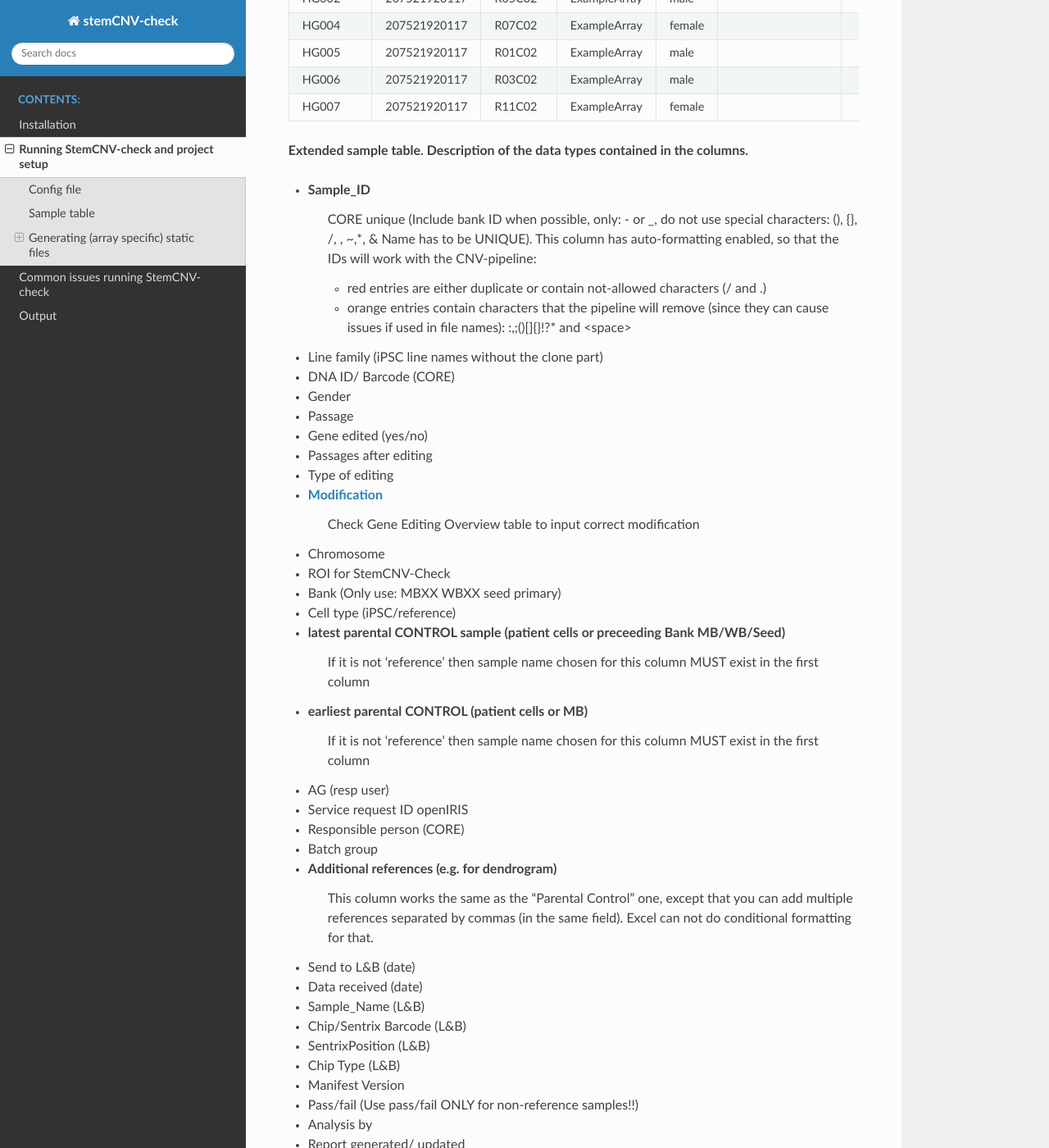
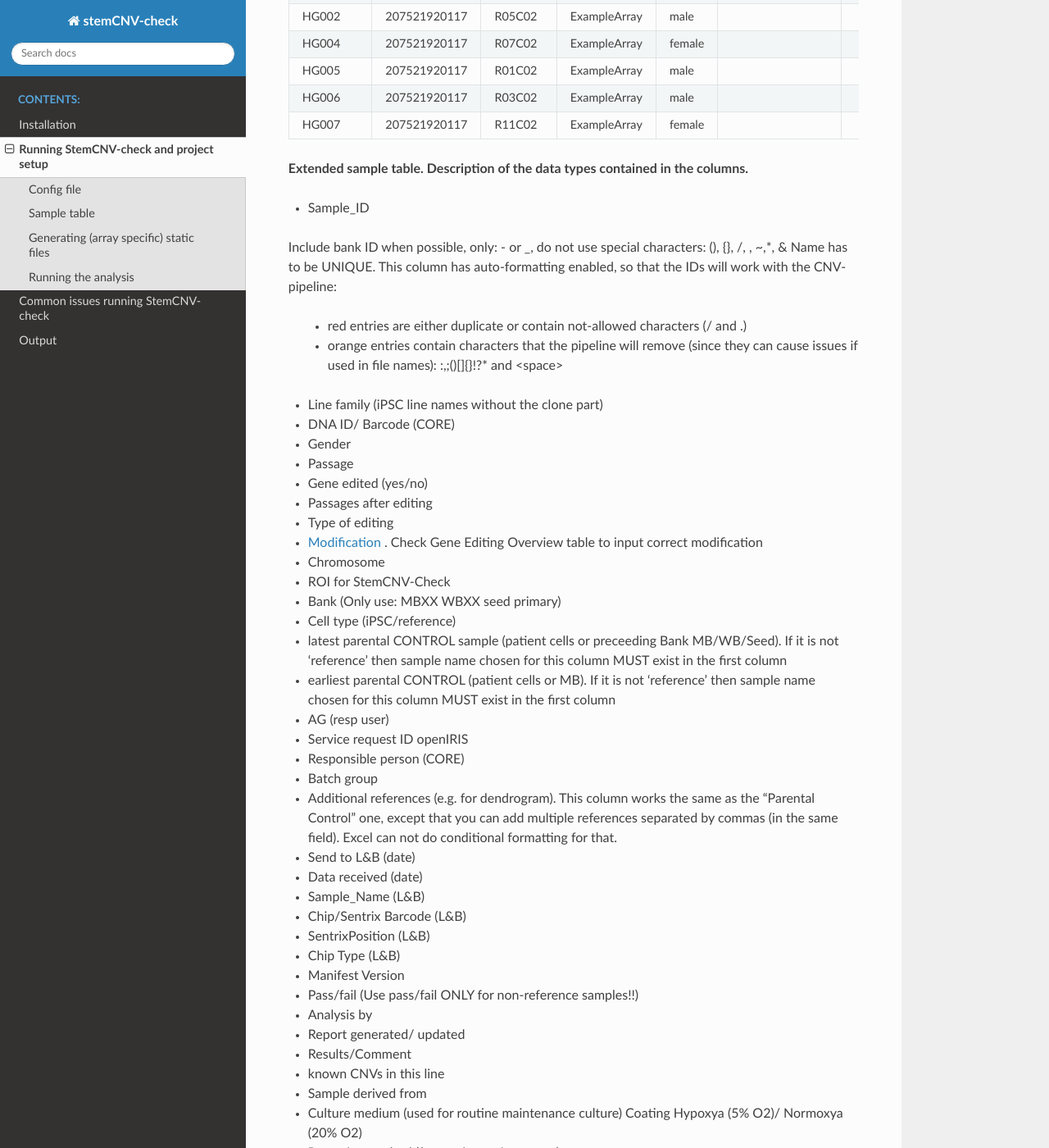
Before and after one commit to icalledmyselfmoon/stemCNV_check_Read_the_docs, a Sphinx documentation site: the page built from source/setup_project.rst, in a window 1280 px wide and 1400 px high, scrolled down 2325 px. Shown: the whole window at 82% size. Built offline with Sphinx 7.4.7 and the Read the Docs theme 3.1.0, drawn with Linux system fonts in a browser that asks for light colours; some of the changed text lies outside the part shown.

Commit message:
Add files via upload

```diff
--- a/source/setup_project.rst
+++ b/source/setup_project.rst
@@ -56,11 +56,12 @@
 -----------
 
 The sample table (default: sample_table.tsv) is a tab-separated file describing all samples to be analyzed. Excel or tsv formats are supported.
+Empty example files for the sample table and config can be created with this command:
 
-Empty example files for the sample table and config can be created with this command:
 ``stemcnv-check setup-files``
 
 If you prefer to use an xlsx file here you can create an example by using:
+
 ``stemcnv-check setup-files --sampletable-format xlsx``
 
 **Fill in the sample table with your data**
@@ -155,9 +156,8 @@
 **Extended sample table. Description of the data types contained in the columns.**
 
 - Sample_ID
-	CORE unique (Include bank ID when possible, only: - or _, do not use special characters: (), {}, /, \, ~,*, & Name has to be UNIQUE).
-	This column has auto-formatting enabled, so that the IDs will work with the CNV-pipeline:
-
+Include bank ID when possible, only: - or _, do not use special characters: (), {}, /, \, ~,*, & Name has to be UNIQUE.
+This column has auto-formatting enabled, so that the IDs will work with the CNV-pipeline:
 	- red entries are either duplicate or contain not-allowed characters (/ and .\)
 	- orange entries contain characters that the pipeline will remove (since they can cause issues if used in file names):  :,;()[]{}!?* and <space>
 
@@ -168,22 +168,18 @@
 - Gene edited (yes/no)
 - Passages after editing
 - Type of editing
-- `Modification <https://scc-docs.charite.de/openkm/kcenter/#/browser/uuid/6f505d68-4e61-4f2d-a46d-4ad434ea94d5>`_
-     Check Gene Editing Overview table to input correct modification
+- `Modification <https://scc-docs.charite.de/openkm/kcenter/#/browser/uuid/6f505d68-4e61-4f2d-a46d-4ad434ea94d5>`_ . Check Gene Editing Overview table to input correct modification
 - Chromosome
 - ROI for StemCNV-Check
 - Bank	(Only use: MBXX WBXX seed primary)
 - Cell type (iPSC/reference)
-- latest parental CONTROL sample (patient cells or preceeding Bank MB/WB/Seed)
-    If it is not 'reference' then sample name chosen for this column MUST exist in the first column
-- earliest parental CONTROL (patient cells or MB)
-    If it is not 'reference' then sample name chosen for this column MUST exist in the first column
+- latest parental CONTROL sample (patient cells or preceeding Bank MB/WB/Seed). If it is not 'reference' then sample name chosen for this column MUST exist in the first column
+- earliest parental CONTROL (patient cells or MB). If it is not 'reference' then sample name chosen for this column MUST exist in the first column
 - AG (resp user)
 - Service request ID openIRIS
 - Responsible person (CORE)
 - Batch group
-- Additional references (e.g. for dendrogram)
-    This column works the same as the "Parental Control" one, except that you can add multiple references separated by commas (in the same field). Excel can not do conditional formatting for that.
+- Additional references (e.g. for dendrogram). This column works the same as the "Parental Control" one, except that you can add multiple references separated by commas (in the same field). Excel can not do conditional formatting for that.
 - Send to L&B (date)
 - Data received (date)
 - Sample_Name (L&B)
@@ -205,7 +201,6 @@
 
 Generating (array specific) static files
 -----------------------------------
---------------------------------------
 
 StemCNV-check generally requires two types of static data files: those that are specific to the genome version (incl.
 the genome reference sequence) and those that are specific to the array platform. All of these files can be downloaded
@@ -234,8 +229,7 @@
 and rely on the automatically saved central definitions.
 
 Running the analysis
-____________________
-____________________
+-----------
 
 Once the config file is properly set up and the necessary static files are generated, you can run the StemCNV-check
 workflow with simple command:
--- a/source/trouble_shooting.rst
+++ b/source/trouble_shooting.rst
@@ -25,9 +25,7 @@
 -**Reporting issues**
 
 If you encounter issues please:
-
  - make sure they are reproducible
-
  - indentify the step where the error occurs
  - rerun the workflow with an added "-vv" flag and record the output
    - i.e. ``stemcnv-check -vv > log.txt 2>&1``
```
